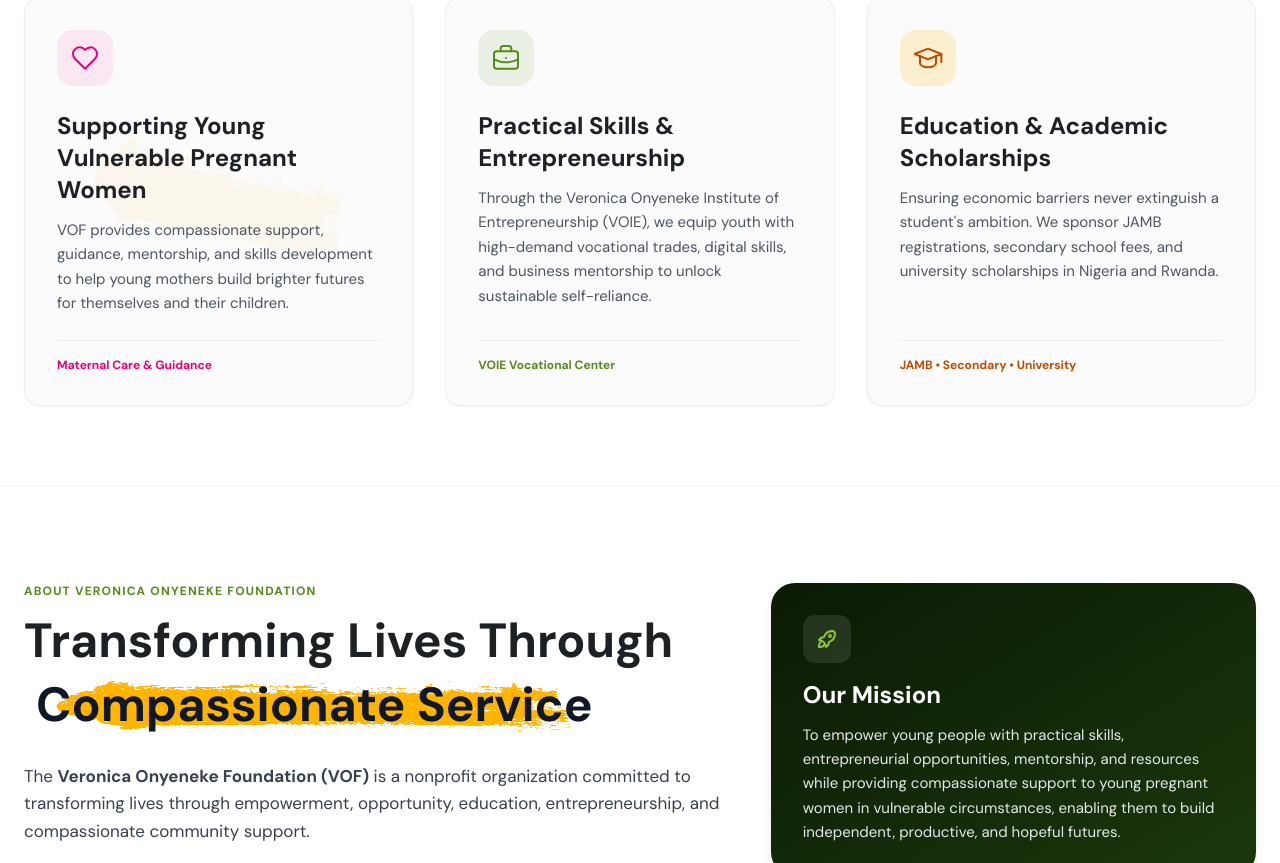
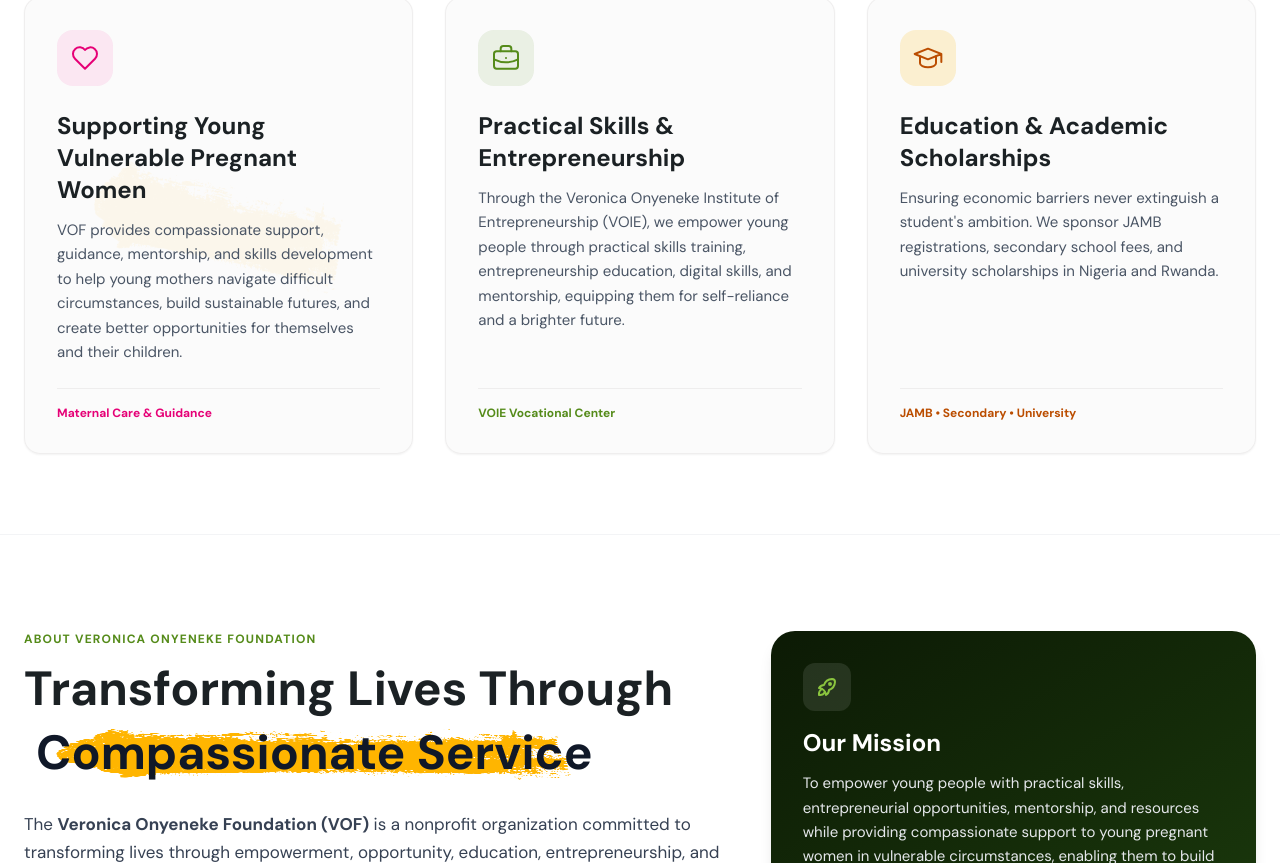
Before and after one commit to ifeanyireed/vof, a Next.js app in the folder web-app/: page / in a window 1280 px wide. Shown: the part 1617-2480 px from the top of the page. Built offline with nearby package versions, Linux system fonts and the light colour scheme; a web font is replaced by a local one.

Commit message:
feat: refine body copy for maternal care and VOIE pillars

```diff
--- a/web-app/src/app/page.tsx
+++ b/web-app/src/app/page.tsx
@@ -86,7 +86,7 @@
     id: 1,
     title: "Supporting Young Vulnerable Pregnant Women",
     badge: "Maternal Dignity",
-    description: "VOF provides compassionate support, guidance, mentorship, and skills development to help young mothers build brighter futures for themselves and their children.",
+    description: "VOF provides compassionate support, guidance, mentorship, and skills development to help young mothers navigate difficult circumstances, build sustainable futures, and create better opportunities for themselves and their children.",
     skills: ["Compassionate Mentorship", "Maternal Healthcare Referrals", "Vocational Starter Packs", "Dignity & Emotional Care", "Pathways to Independence"],
     color: "#ec4899",
     textColor: "text-pink-600",
@@ -96,7 +96,7 @@
     id: 2,
     title: "Youth Skills Acquisition & Entrepreneurship (VOIE)",
     badge: "Flagship Platform",
-    description: "At the centre of our mission is the Veronica Onyeneke Institute of Entrepreneurship (VOIE), equipping youth with practical vocational trades, business coaching, and startup tools for sustainable livelihoods.",
+    description: "Through the Veronica Onyeneke Institute of Entrepreneurship (VOIE), we empower young people through practical skills training, entrepreneurship education, digital skills, and mentorship, equipping them for self-reliance and a brighter future.",
     skills: ["Fashion Design & Tailoring", "Footwear Making", "Hairdressing & Cosmetology", "Electrical & Solar Installation", "ICT & Digital Skills", "Plumbing & Piping"],
     color: "#a855f7",
     textColor: "text-purple-600",
@@ -476,7 +476,7 @@
               Supporting Young Vulnerable Pregnant Women
             </h3>
             <p className="text-gray-600 text-sm sm:text-[15px] leading-relaxed mb-6 flex-grow">
-              VOF provides compassionate support, guidance, mentorship, and skills development to help young mothers build brighter futures for themselves and their children.
+              VOF provides compassionate support, guidance, mentorship, and skills development to help young mothers navigate difficult circumstances, build sustainable futures, and create better opportunities for themselves and their children.
             </p>
             <div className="pt-4 border-t border-stone-200/60 flex items-center text-xs font-bold text-pink-600">
               <span>Maternal Care & Guidance</span>
@@ -491,7 +491,7 @@
               Practical Skills & Entrepreneurship
             </h3>
             <p className="text-gray-600 text-sm sm:text-[15px] leading-relaxed mb-6 flex-grow">
-              Through the Veronica Onyeneke Institute of Entrepreneurship (VOIE), we equip youth with high-demand vocational trades, digital skills, and business mentorship to unlock sustainable self-reliance.
+              Through the Veronica Onyeneke Institute of Entrepreneurship (VOIE), we empower young people through practical skills training, entrepreneurship education, digital skills, and mentorship, equipping them for self-reliance and a brighter future.
             </p>
             <div className="pt-4 border-t border-stone-200/60 flex items-center text-xs font-bold text-[#558b1a]">
               <span>VOIE Vocational Center</span>
--- a/web-app/src/app/programs/page.tsx
+++ b/web-app/src/app/programs/page.tsx
@@ -82,7 +82,7 @@
     badge: "Compassionate Care",
     title: "Supporting Young Vulnerable Pregnant Women",
     subtitle: "Upholding Dignity, Prenatal Care Navigation & Hope",
-    description: "VOF provides compassionate support, guidance, mentorship, and skills development to help young mothers build brighter futures for themselves and their children.",
+    description: "VOF provides compassionate support, guidance, mentorship, and skills development to help young mothers navigate difficult circumstances, build sustainable futures, and create better opportunities for themselves and their children.",
     image: "/IMG03.jpeg",
     trades: [
       {
```
